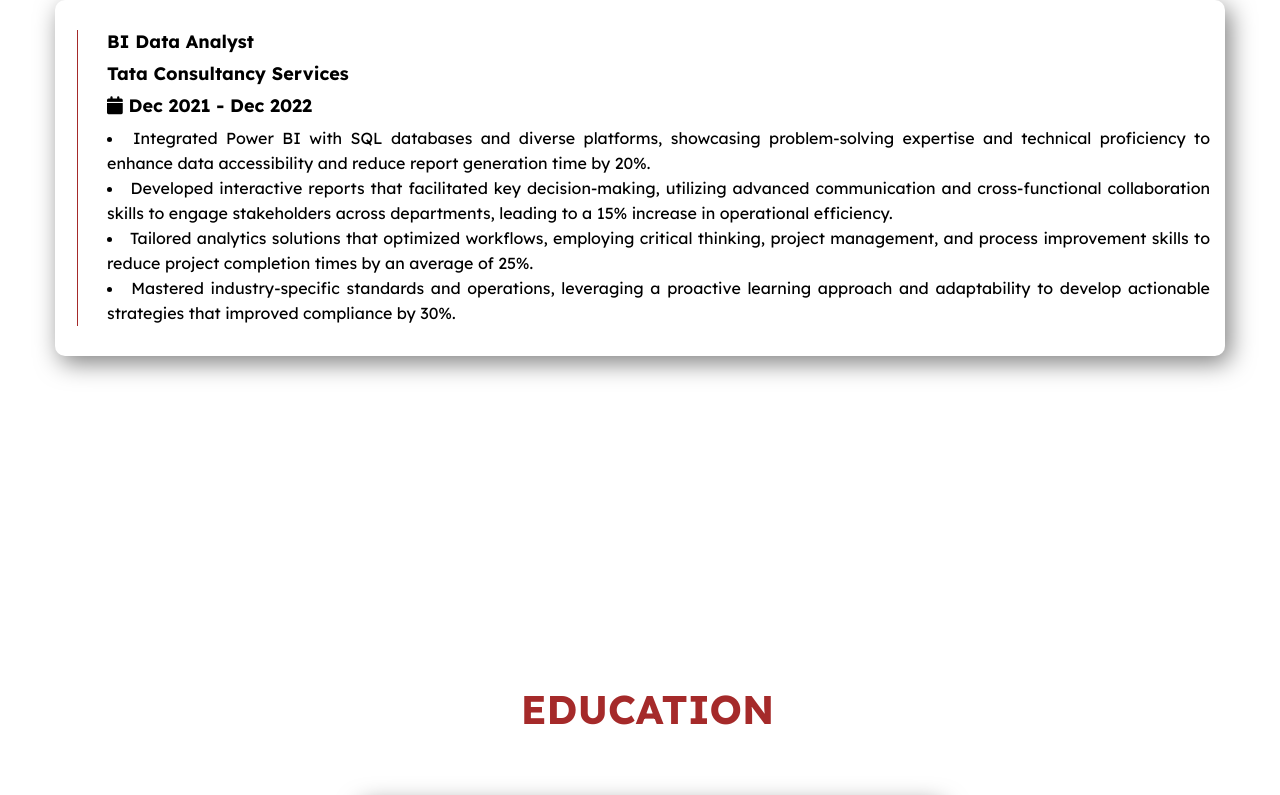
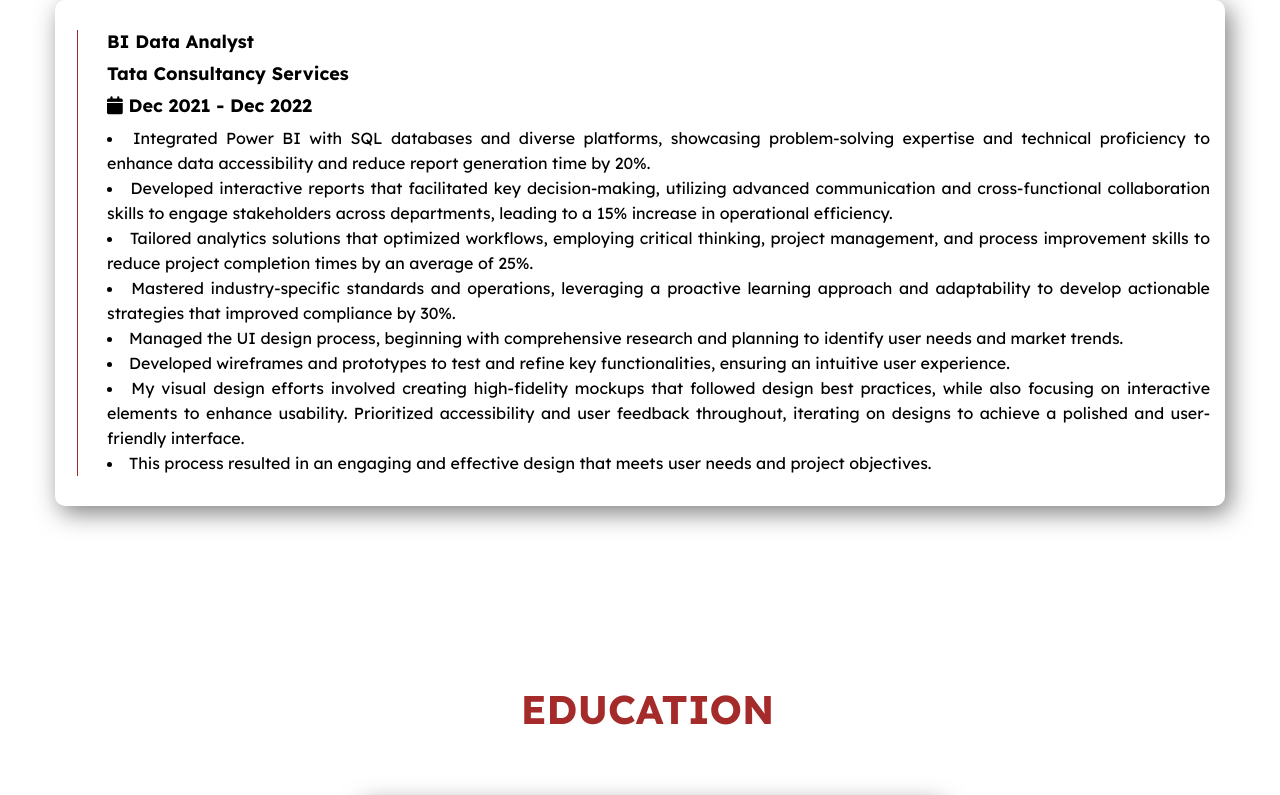
Before and after one commit to hemaRchandrika/hemachandrika.github.io, a plain HTML site: page index.html in a window 1280 px wide. Shown: the part 1838-2633 px from the top of the page. Drawn offline with nearby package versions, Linux system fonts and the light colour scheme.

Commit message:
Update index.html

```diff
--- a/index.html
+++ b/index.html
@@ -113,6 +113,11 @@
                                                 <li>Developed interactive reports that facilitated key decision-making, utilizing advanced communication and cross-functional collaboration skills to engage stakeholders across departments, leading to a 15% increase in operational efficiency.</li>
                                                 <li> Tailored analytics solutions that optimized workflows, employing critical thinking, project management, and process improvement skills to reduce project completion times by an average of 25%. </li>
                                                 <li> Mastered industry-specific standards and operations, leveraging a proactive learning approach and adaptability to develop actionable strategies that improved compliance by 30%. </li>
+                                              </div>
+                                              <div class="timeline-text"><li> Managed the UI design process, beginning with comprehensive research and planning to identify user needs and market trends. </li>
+                                                <li> Developed wireframes and prototypes to test and refine key functionalities, ensuring an intuitive user experience. </li>
+                                                <li> My visual design efforts involved creating high-fidelity mockups that followed design best practices, while also focusing on interactive elements to enhance usability. Prioritized accessibility and user feedback throughout, iterating on designs to achieve a polished and user-friendly interface.  </li>
+                                                <li> This process resulted in an engaging and effective design that meets user needs and project objectives. </li>
                                               </div>
                                      </div>
                                 </div>
```
